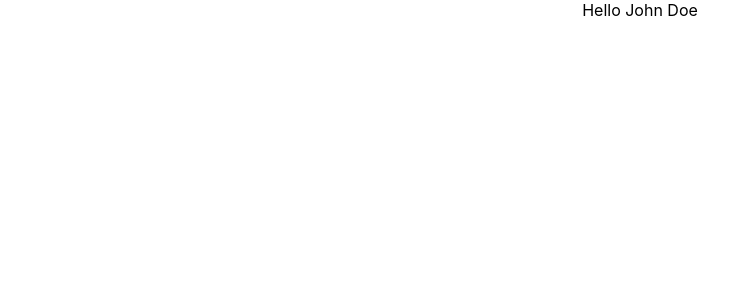
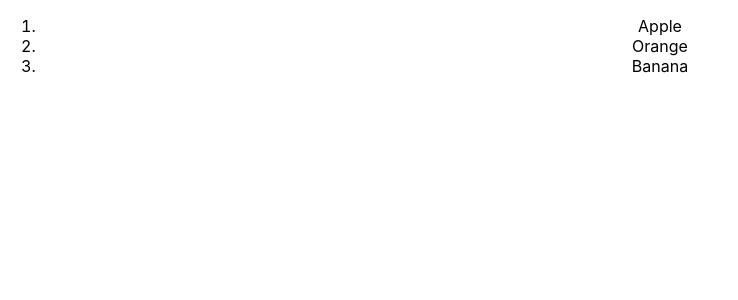
Before and after one commit to shaafiiull/step_by_step_react, a React (Create React App) app: page / in a window 1280 px wide. Shown: the top 300 px of the page, without its empty margins (0-738 px from the left). Built offline with nearby package versions, Linux system fonts and the light colour scheme.

Commit message:
how list rendering works is shown

```diff
--- a/src/App.js
+++ b/src/App.js
@@ -1,5 +1,6 @@
 import "./App.css";
 import ConditionalRendering from "./conditional rendering/ConditionalRendering";
+import ListRendering from "./ListRendering/ListRendering";
 import ParentComponent from "./methodasProps/ParentComponent";
 import BindingEvent from "./module01/BindingEvent";
 import Counter from "./module01/Counter";
@@ -11,7 +12,8 @@ import Welcome from "./module01/Welcome";
 function App() {
   return (
     <div className="App">
-      <ConditionalRendering></ConditionalRendering>
+      <ListRendering></ListRendering>
+      {/* <ConditionalRendering></ConditionalRendering> */}
       {/* <ParentComponent></ParentComponent> */}
       {/* <BindingEvent></BindingEvent> */}
       {/*       <Hello name="shams" age={23}>
--- /dev/null
+++ b/src/ListRendering/ListRendering.js
@@ -0,0 +1,16 @@
+import React from "react";
+
+const ListRendering = () => {
+  const nameList = ["Apple", "Orange", "Banana"];
+  const nameListLi = nameList.map((name, index) => <li key={index}>{name}</li>);
+  return (
+    <div>
+      {/*     {nameList.map((name, index) => (
+        <li key={index}>{name}</li>
+      ))} */}
+      <ol>{nameListLi}</ol>
+    </div>
+  );
+};
+
+export default ListRendering;
```
